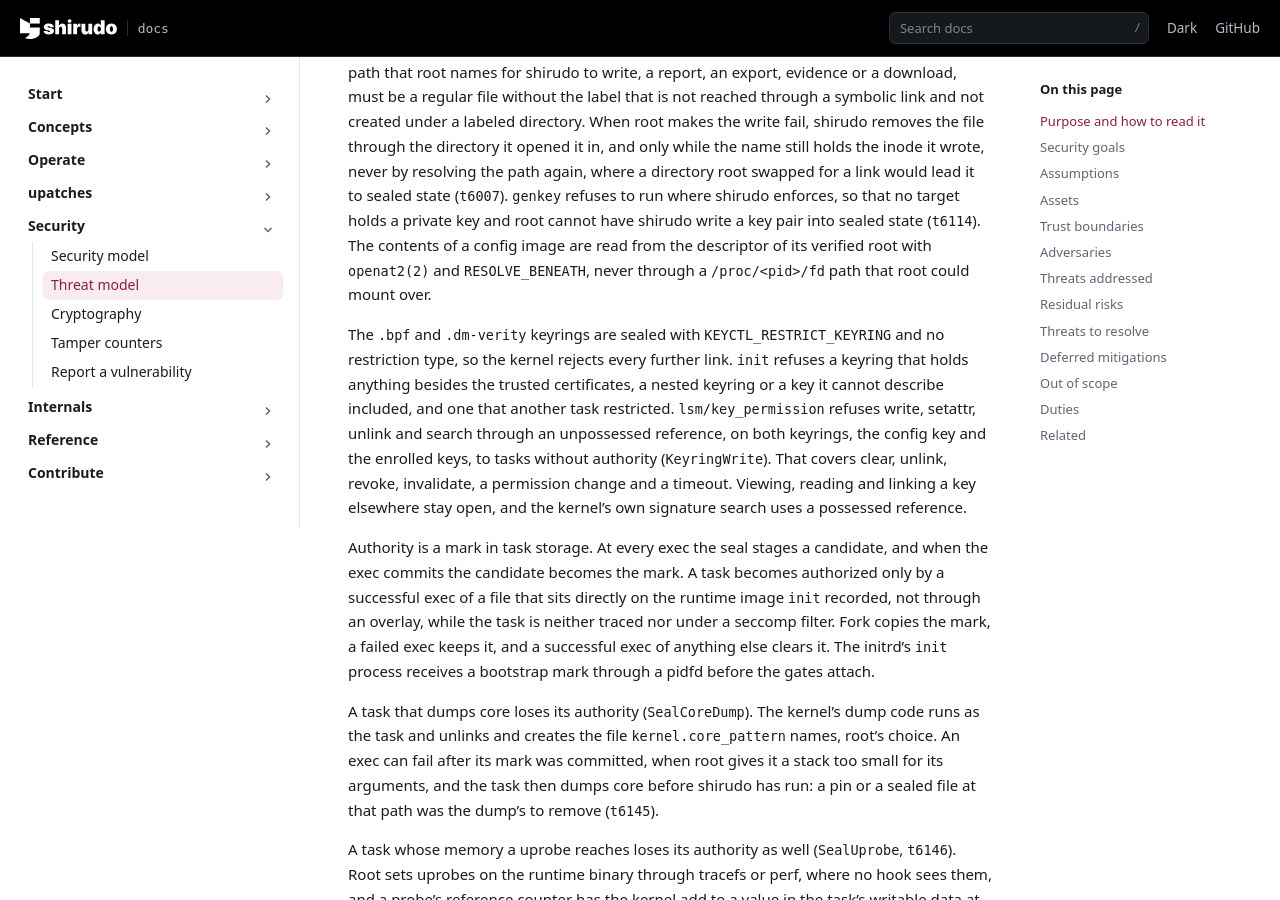
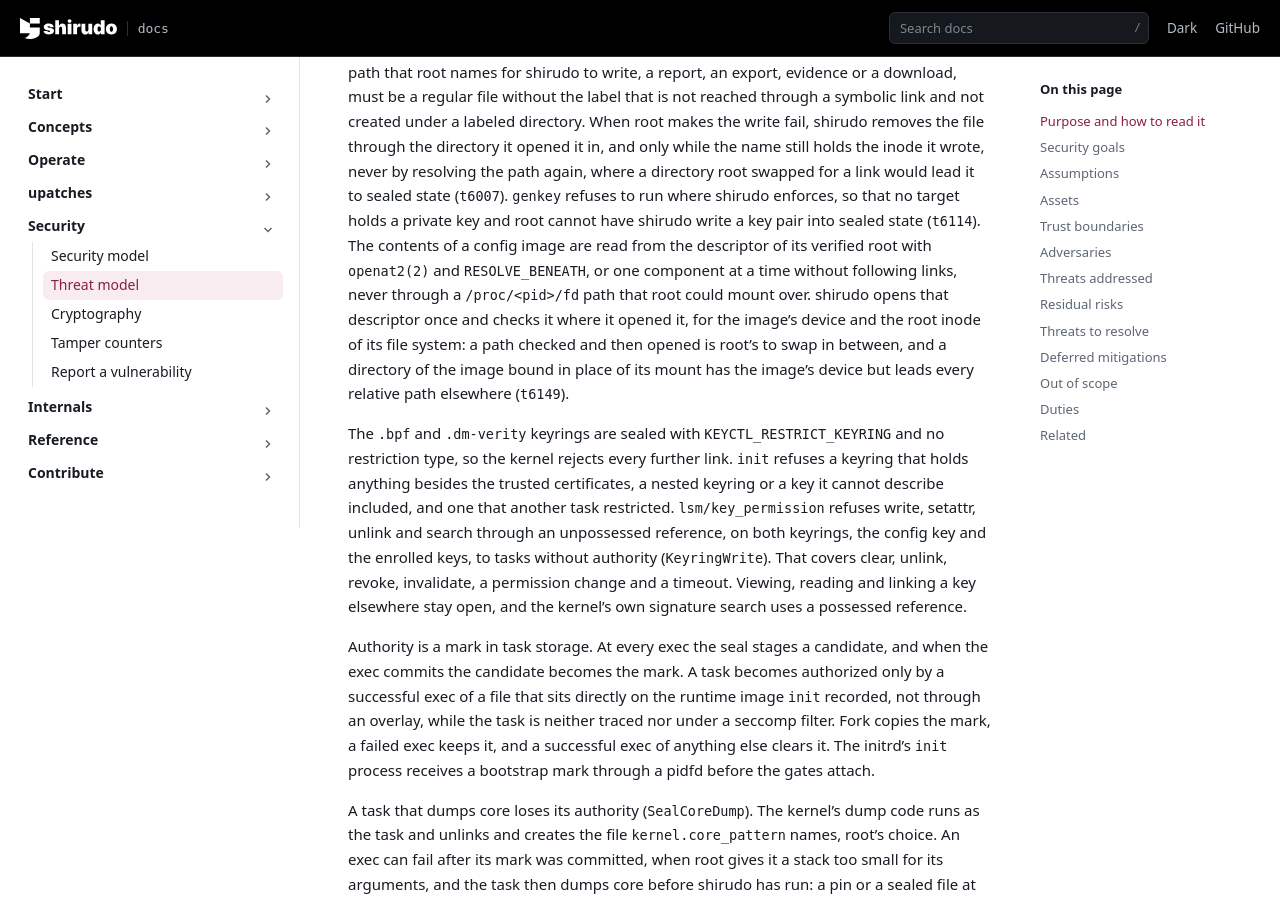
Before and after one commit to AliBashaSY/shirudo, a Sphinx documentation site: the page built from Documentation/security/threat-model.rst, in a window 1280 px wide and 900 px high, scrolled down 14749 px. Built offline with Sphinx 7.4.7, drawn with Linux system fonts in a browser that asks for light colours; pages that are not in the unit, such as notebooks, are missing from menus.

Commit message:
image: check the config root on the descriptor shirudo reads it through
mount_candidate() compared the device of /run/shirudo/config by stat()
and then opened the directory by path, and in the other branch opened
the mountpoint by path after dm_verity_mount() had checked it, and never
looked at the descriptor it kept. That descriptor is the one the
candidate's validation, its trust-set check and, at activation, its
revocations and purges read. In a mount namespace with a /run of its
own, root can swap the directory between the check and the open, so
that a live update takes its revocations, and the upatches they purge,
from a tree no key signed. activate_config() and config_mount_check()
did check their descriptor, but on the device alone: a directory of the
image bound in place of its mount has the device too, and every
relative path read from it lands elsewhere in the image.

Open each config root once, with config_root_open(), and check on that
descriptor both the image's device and the root inode of its file
system; mount_candidate(), activate_config() and config_mount_check()
use it, and validate_settings() now opens the settings beneath that root
as the rest of the image is read.

t6149 binds a directory of the config image in place of its mount, in
a namespace with a /run of root's making, and checks that a command
there refuses the config while the image's own root is accepted.

Signed-off-by: Daniel Borkmann <daniel@iogearbox.net>

```diff
--- a/Documentation/contribute/testing/test-coverage.rst
+++ b/Documentation/contribute/testing/test-coverage.rst
@@ -488,6 +488,10 @@ signed config image.
    * - ``t6148-read-once``
      - A load and an unload stage nothing in sealed state, and the
        archive holds the bytes the load read
+   * - ``t6149-config-root``
+     - A directory of the config image bound in place of its mount, in a
+       namespace with a ``/run`` of root's making, is refused as the
+       config
 
 ``bpm`` (7)
 ~~~~~~~~~~~
--- a/Documentation/security/threat-model.rst
+++ b/Documentation/security/threat-model.rst
@@ -765,8 +765,13 @@ root swapped for a link would lead it to sealed state (``t6007``).
 a private key and root cannot have shirudo write a key pair into sealed
 state (``t6114``). The
 contents of a config image are read from the descriptor of its verified
-root with ``openat2(2)`` and ``RESOLVE_BENEATH``, never through a
-``/proc/<pid>/fd`` path that root could mount over.
+root with ``openat2(2)`` and ``RESOLVE_BENEATH``, or one component at a
+time without following links, never through a ``/proc/<pid>/fd`` path
+that root could mount over. shirudo opens that descriptor once and
+checks it where it opened it, for the image's device and the root inode
+of its file system: a path checked and then opened is root's to swap in
+between, and a directory of the image bound in place of its mount has
+the image's device but leads every relative path elsewhere (``t6149``).
 
 The ``.bpf`` and ``.dm-verity`` keyrings are sealed with
 ``KEYCTL_RESTRICT_KEYRING`` and no restriction type, so the kernel
@@ -878,7 +883,8 @@ An authorized process is protected against being taken over:
 :Tests: ``t6001``, ``t6006``, ``t6007``, ``t6110``, ``t6111``,
    ``t6112``, ``t6113``, ``t6114``, ``t6115``, ``t6118``, ``t6123``,
    ``t6124``, ``t6127``, ``t6129``, ``t6131``, ``t6133``, ``t6134``,
-   ``t6135``, ``t6136``, ``t6137``, ``t6144``, ``t6145``, ``t6146``
+   ``t6135``, ``t6136``, ``t6137``, ``t6144``, ``t6145``, ``t6146``,
+   ``t6149``
 :Residual: R2, R19, R22
 
 T4 Substituting artifacts
```
Also changed, not shown: Documentation/internals/config-images.rst (+5 -3 lines), 3 other files.
